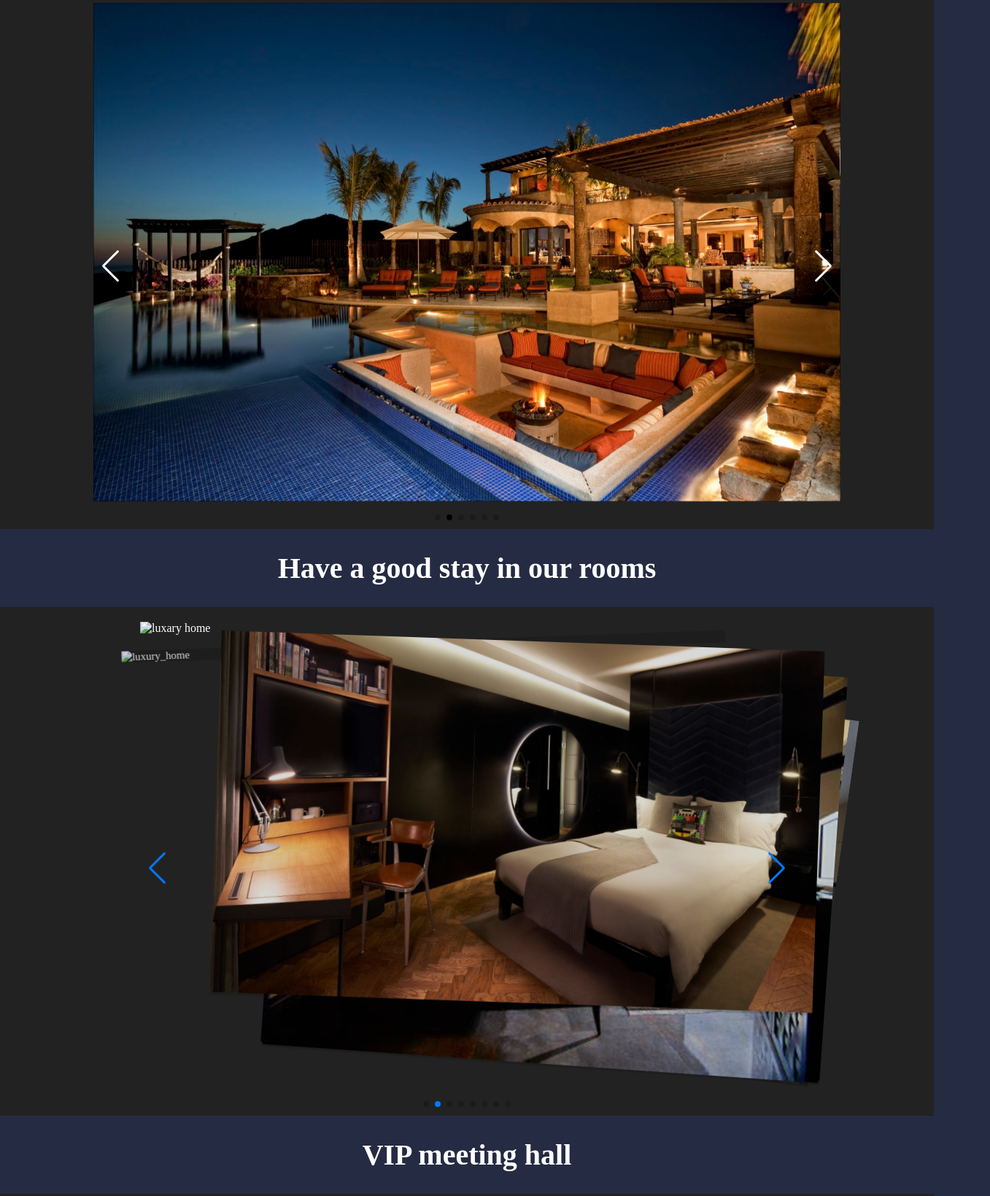
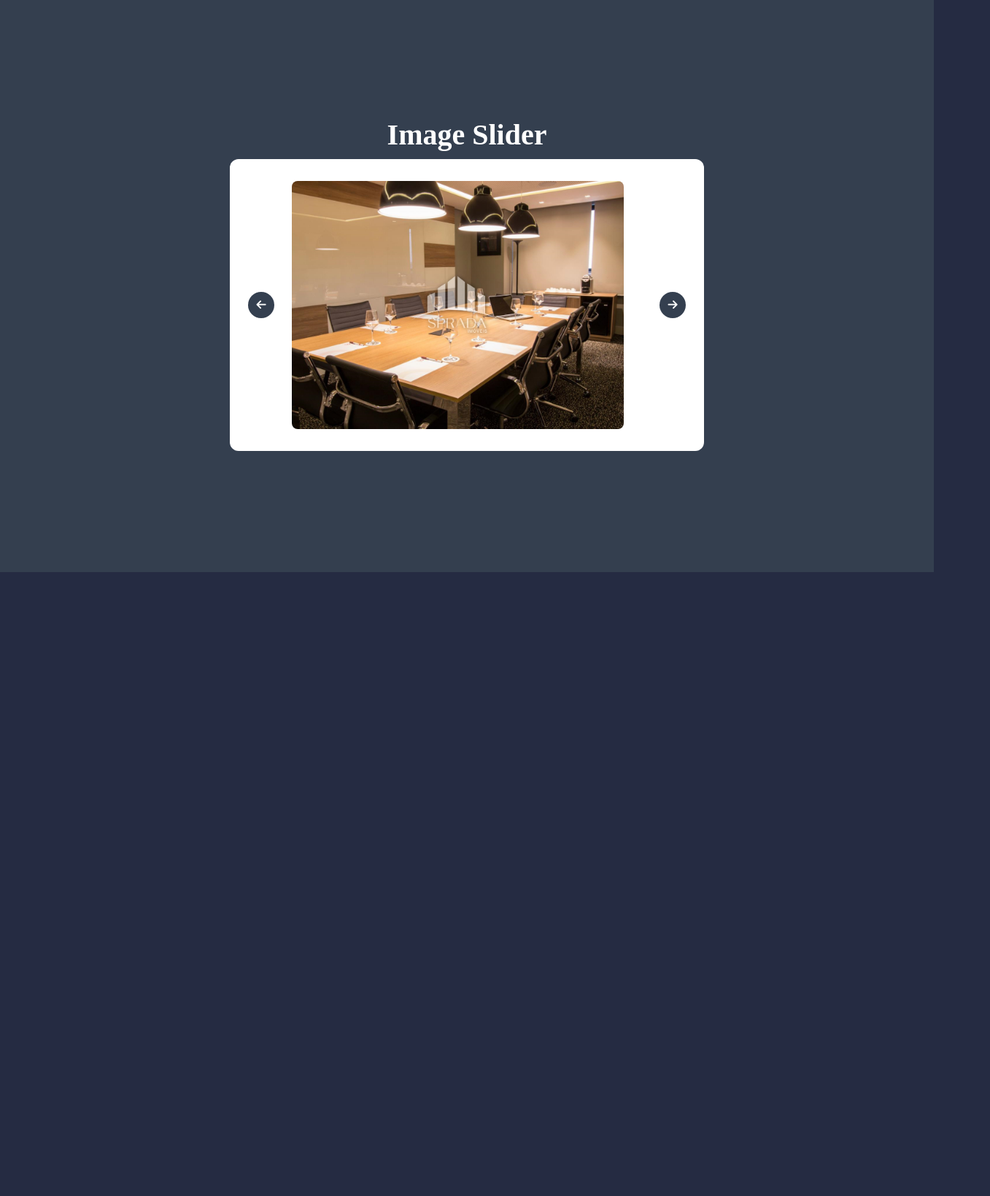
Before and after one commit to GaelTikeng/image-slider, a plain HTML site: page index.html in a window 1280 px wide. Shown: the part 109-1748 px from the top of the page at 73% size, 1357 px wide, since content can reach past the window. After the commit the page ends 893 px from the top, so only its background shows below. Drawn offline with nearby package versions, Linux system fonts and the light colour scheme.

Commit message:
image slide

```diff
--- a/assets/styles/style.css
+++ b/assets/styles/style.css
@@ -60,6 +60,10 @@ body {
   padding: 17px 0;
 }
 
+.navbar-nav li:hover {
+  text-decoration: underline;
+}
+
 .navbar-nav li a {
   padding: 0 15px;
   color: #fff;
@@ -103,6 +107,85 @@ body {
   padding-left: 10px;
 }
 
+.body {
+  min-height: 100vh;
+  display: flex;
+  flex-direction: column;
+  align-items: center;
+  justify-content: center;
+  background-color: #343f4f;
+}
+
+h2 {
+  color: #fff;
+  padding: 10px 0;
+  font-size: 40px;
+}
+
+.wrapper {
+  display: flex;
+  max-width: 650px;
+  width: 100%;
+  height: 400px;
+  background: #fff;
+  align-items: center;
+  justify-content: center;
+  position: relative;
+  border-radius: 12px;
+}
+
+.wrapper i.button {
+  position: absolute;
+  top: 50%;
+  transform: translateY(-50%);
+  height: 36px;
+  width: 36px;
+  background-color: #343f4f;
+  border-radius: 50%;
+  text-align: center;
+  line-height: 36px;
+  color: #fff;
+  font-size: 15px;
+  transition: all 0.3s linear;
+  cursor: pointer;
+  z-index: 100;
+}
+
+i.button:active {
+  transform: scale(0.94) translateY(-50%);
+}
+
+i#prev {
+  left: 25px;
+}
+
+i#next {
+  right: 25px;
+}
+
+.image-container {
+  height: 360px;
+  max-width: 500px;
+  width: 100%;
+  overflow: hidden;
+}
+
+.image-container .carousel {
+  display: flex;
+  height: 100%;
+  width: 95%;
+  align-items: center;
+  transition: all 0.4s ease;
+}
+
+.carousel img {
+  border-radius: 18px;
+  height: 100%;
+  width: 100%;
+  border: 10px solid #fff;
+  object-fit: cover;
+}
+
 @media screen and (max-width: 600px) {
   .navbar {
     width: 100%;
@@ -118,52 +201,20 @@ body {
     margin: 0 auto;
     text-align: center;
   }
+
+  .wrapper {
+    width: 90vw;
+  }
+
+  .image-container .carousel {
+    width: 80vw;
+    margin-left: auto;
+    margin-right: auto;
+  }
+
+  .carousel img {
+    margin-left: auto;
+    margin-right: auto;
+    border: none;
+  }
 }
-
-h1 {
-  text-align: center;
-  padding: 30px 0;
-  font-size: 40px;
-}
-
-.maincontainer {
-  width: 100%;
-
-  /* height: 100vh; */
-  background: #222;
-  padding-top: 20px;
-  display: flex;
-  align-items: center;
-  justify-content: center;
-}
-
-.swiper {
-  width: 80%;
-  height: fit-content;
-}
-
-.swiper-slide img {
-  width: 100%;
-  max-height: 96vh;
-}
-
-.swiper .swiper-button-prev,
-.swiper .swiper-button-next {
-  color: #fff;
-}
-
-.swiper .swiper-pagination-bullet-active {
-  background: #000;
-}
-
-.myswiper {
-  width: 70%;
-  margin: 0 auto;
-  height: fit-content;
-}
-
-.myswiper1 {
-  width: 70%;
-  margin: 0 auto;
-  height: fit-content;
-}
--- a/index.html
+++ b/index.html
@@ -4,6 +4,7 @@
   <meta charset="UTF-8">
   <meta http-equiv="X-UA-Compatible" content="IE=edge">
   <meta name="viewport" content="width=device-width, initial-scale=1.0">
+  <link rel="stylesheet" href="https://cdnjs.cloudflare.com/ajax/libs/font-awesome/6.4.0/css/all.min.css" integrity="sha512-iecdLmaskl7CVkqkXNQ/ZH/XLlvWZOJyj7Yy7tcenmpD1ypASozpmT/E0iPtmFIB46ZmdtAc9eNBvH0H/ZpiBw==" crossorigin="anonymous" referrerpolicy="no-referrer" />
   <link rel="stylesheet" href="https://cdn.jsdelivr.net/npm/swiper@9/swiper-bundle.min.css"/>
 
 
@@ -35,129 +36,22 @@
       </div>
     </div>
   </div>
-  <div class="maincontainer">
-    <div class="swiper">
-      <!-- Additional required wrapper -->
-      <div class="swiper-wrapper">
-        <!-- Slides -->
-        <div class="swiper-slide">
-          <img src="./assets/images/ext/luxury_home.jpg" alt="luxury_home">
+
+  <div class="body">
+    <h2>Image Slider</h2>
+
+    <section class="wrapper">
+
+      <i class="fa-solid fa-arrow-left button" id="prev"></i>
+      <div class="image-container">
+        <div class="carousel">
+          <img src="./assets/images/m1.jpeg" alt="" />
         </div>
-        <div class="swiper-slide">
-          <img src="./assets/images/ext/R.jpeg" alt="luxary home">
-        </div>
-        <div class="swiper-slide">
-          <img src="./assets/images/ext/maxresdefault.jpg" alt="">
-        </div>
-        <div class="swiper-slide">
-          <img src="./assets/images/ext/R (1).jpeg" alt="">
-        </div>
-        <div class="swiper-slide">
-          <img src="./assets/images/263.jpg" alt="">
-        </div>
-        <div class="swiper-slide">
-          <img src="./assets/images/ext/luxury-homes-196730579.jpg" alt="">
-        </div>
+      </div>
+      <i class="fa-solid fa-arrow-right button" id="next"></i>
+    </section>
 
-      </div>
-      <!-- pagination -->
-      <div class="swiper-pagination"></div>
-
-      <!-- navigation buttons -->
-      <div class="swiper-button-prev"></div>
-      <div class="swiper-button-next"></div>
-
-    </div>
-
-
-  </div>
-
-  <h1>Have a good stay in our rooms</h1>
-
-  <div class="maincontainer">
-    <div class="myswiper">
-      <!-- Additional required wrapper -->
-      <div class="swiper-wrapper">
-        <!-- Slides -->
-        <div class="swiper-slide">
-          <img src="./assets/images/room10.jpeg" alt="luxury_home">
-        </div>
-        <div class="swiper-slide">
-          <img src="./assets/images/room11.jpeg" alt="luxary home">
-        </div>
-        <div class="swiper-slide">
-          <img src="./assets/images/room12.jpg" alt="">
-        </div>
-        <div class="swiper-slide">
-          <img src="./assets/images/room2.jpeg" alt="">
-        </div>
-        <div class="swiper-slide">
-          <img src="./assets/images/room3.jpeg" alt="">
-        </div>
-        <div class="swiper-slide">
-          <img src="./assets/images/room4.jpg" alt="">
-        </div>
-        <div class="swiper-slide">
-          <img src="./assets/images/room5.jpg" alt="">
-        </div>
-        <div class="swiper-slide">
-          <img src="./assets/images/room8.jpg" alt="">
-        </div>
-
-      </div>
-      <!-- pagination -->
-      <div class="swiper-pagination"></div>
-
-      <!-- navigation buttons -->
-      <div class="swiper-button-prev"></div>
-      <div class="swiper-button-next"></div>
-
-    </div>
-
-
-  </div>
-
-  <h1>VIP meeting hall</h1>
-
-  <div class="maincontainer">
-    <div class="myswiper1">
-      <!-- Additional required wrapper -->
-      <div class="swiper-wrapper">
-        <!-- Slides -->
-        <div class="swiper-slide">
-          <img src="./assets/images/meetx.jpg" alt="luxury_home">
-        </div>
-        <div class="swiper-slide">
-          <img src="./assets/images/meetx1.jpg" alt="luxary home">
-        </div>
-        <div class="swiper-slide">
-          <img src="./assets/images/m1.jpeg" alt="meeting hall">
-        </div>
-        <div class="swiper-slide">
-          <img src="./assets/images/m2.jpg" alt="meeting hall">
-        </div>
-        <div class="swiper-slide">
-          <img src="./assets/images/m3.jpg" alt="meetinghall">
-        </div>
-        <div class="swiper-slide">
-          <img src="./assets/images/m4.jpg" alt="meetinghall">
-        </div>
-        <div class="swiper-slide">
-          <img src="./assets/images/m5.jpg" alt="meetinghall">
-        </div>
-
-
-      </div>
-      <!-- pagination -->
-      <div class="swiper-pagination"></div>
-
-      <!-- navigation buttons -->
-      <div class="swiper-button-prev"></div>
-      <div class="swiper-button-next"></div>
-
-    </div>
-
-
+    <script src="./index.js"></script>
   </div>
 
 
--- a/main.js
+++ b/main.js
@@ -1,61 +1,67 @@
-const swiper = new Swiper('.swiper', {
-  autoplay: {
-    delay: 3000,
-    disableOnInteraction: false,
-  },
-  loop: true,
+// get the DOM elements
 
-  // navigation
-  pagination: {
-    el: '.swiper-pagination',
-    clickable: true,
-  },
+const wrapper = document.querySelector(".wrapper"),
+  carousel = document.querySelector(".carousel"),
+  images = document.getElementsByTagName("img")[0],
+  buttons = document.querySelectorAll(".button"),
+  prevBtn = document.getElementById("prev"),
+  nextBtn = document.getElementById("next");
 
-  //navigation arrows
-  navigation: {
-    nextEl: '.swiper-button-next',
-    prevEl: '.swiper-button-prev',
-  },
-})
+const arrImages = [
+  "./assets/images/m1.jpeg",
+  "./assets/images/m2.jpg",
+  "./assets/images/m3.jpg",
+  "./assets/images/room2.jpeg",
+  "./assets/images/room3.jpeg",
+  "./assets/images/room9.jpg",
+  "./assets/images/room12.jpg",
+];
 
-const swipper = new Swiper('.myswiper1', {
-  autoplay: {
-    delay: 3500,
-    disableOnInteraction: false,
-  },
-  loop: true,
-  effect: "cube",
-  grabcursor: true,
-  cubeEffect: {
-    shadow: true,
-    slideShadows: true,
-    shadowOffset: 10,
-    shadowScale: 0.50,
-  },
-  pagination: {
-    el: ".swiper-pagination",
-    clickable: true,
-  },
-  navigation: {
-    nextEl: '.swiper-button-next',
-    prevEl: '.swiper-button-prev',
-  },
-})
+let imageIndex = 0,
+  intervalId;
 
-let swiper2 = new Swiper(".myswiper", {
-  autoplay: {
-    delay: 4000,
-    disableOnInteraction: false,
-  },
-  loop: true,
-  effect: "cards",
-  grabCusor: true,
-  pagination: {
-    el: ".swiper-pagination",
-    clickable: true,
-  },
-  navigation: {
-    nextEl: '.swiper-button-next',
-    prevEl: '.swiper-button-prev',
-  },
-})
+// Define function to automatic image slider
+
+const autoSlide = () => {
+  // start slide by calling slideImage() every 2 seconds
+  intervalId = setInterval(() => slideImage(), 2000);
+};
+// call autoSlider
+autoSlide();
+
+//A function a that updates the carousel display to show the specified image
+const slideImage = () => {
+  images.src = arrImages[imageIndex];
+  imageIndex = imageIndex === arrImages.length - 1 ? 0 : imageIndex + 1;
+
+    if (imageIndex === arrImages.length - 1) {
+      imageIndex = 0;
+    }
+};
+
+// add eventlistener to wrapper to stop slide on mouseover
+wrapper.addEventListener("mouseover", () => clearInterval(intervalId));
+// add eventlistener to wrapper to resume slide on mouseleave
+wrapper.addEventListener("mouseleave", autoSlide);
+
+
+// add the click event listener to update images onclick
+nextBtn.addEventListener("click", () => {
+  images.src = arrImages[(imageIndex += 1)];
+  // implementing the restart when images reaches the last
+  if (imageIndex === arrImages.length - 1) {
+    imageIndex = 0;
+  }
+//   console.log(imageIndex);
+});
+
+
+prevBtn.addEventListener("click", () => {
+    images.src = arrImages[(imageIndex -= 1)];
+    if (imageIndex === 0){
+        imageIndex=arrImages.length-1
+  console.log(imageIndex);
+
+    }
+});
+Footer
```
